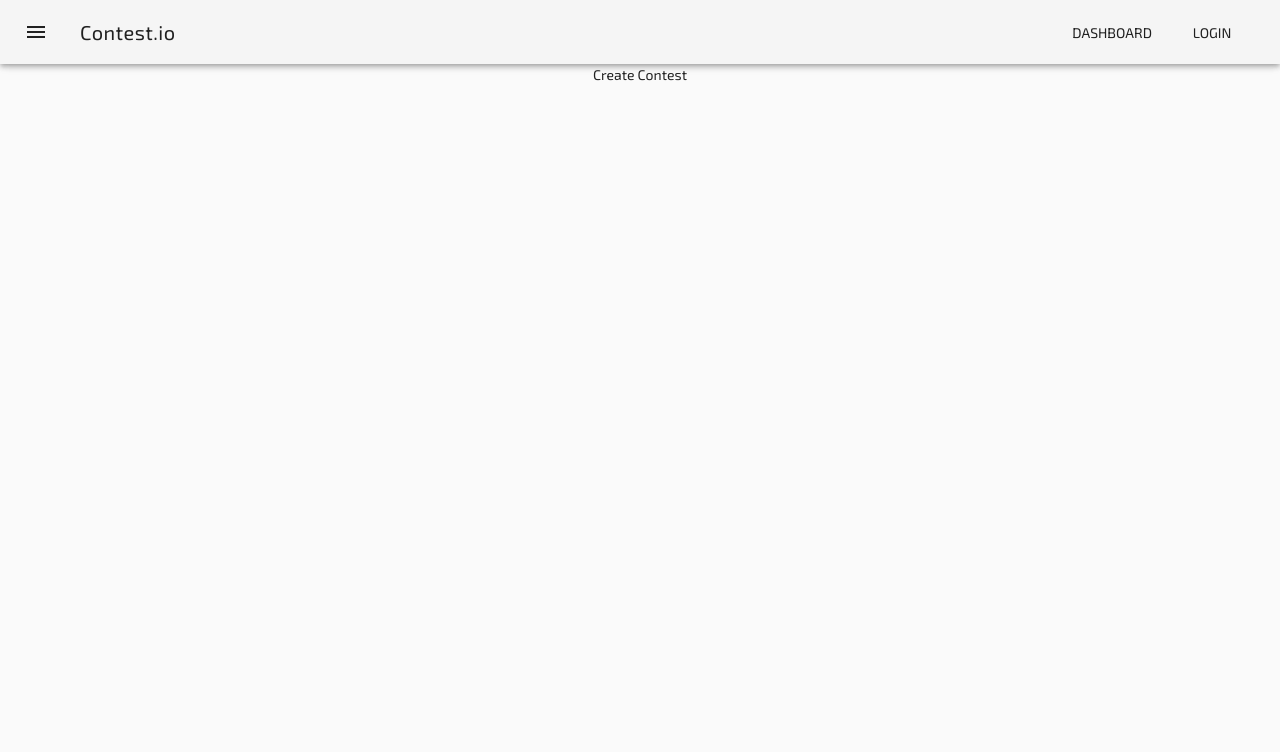
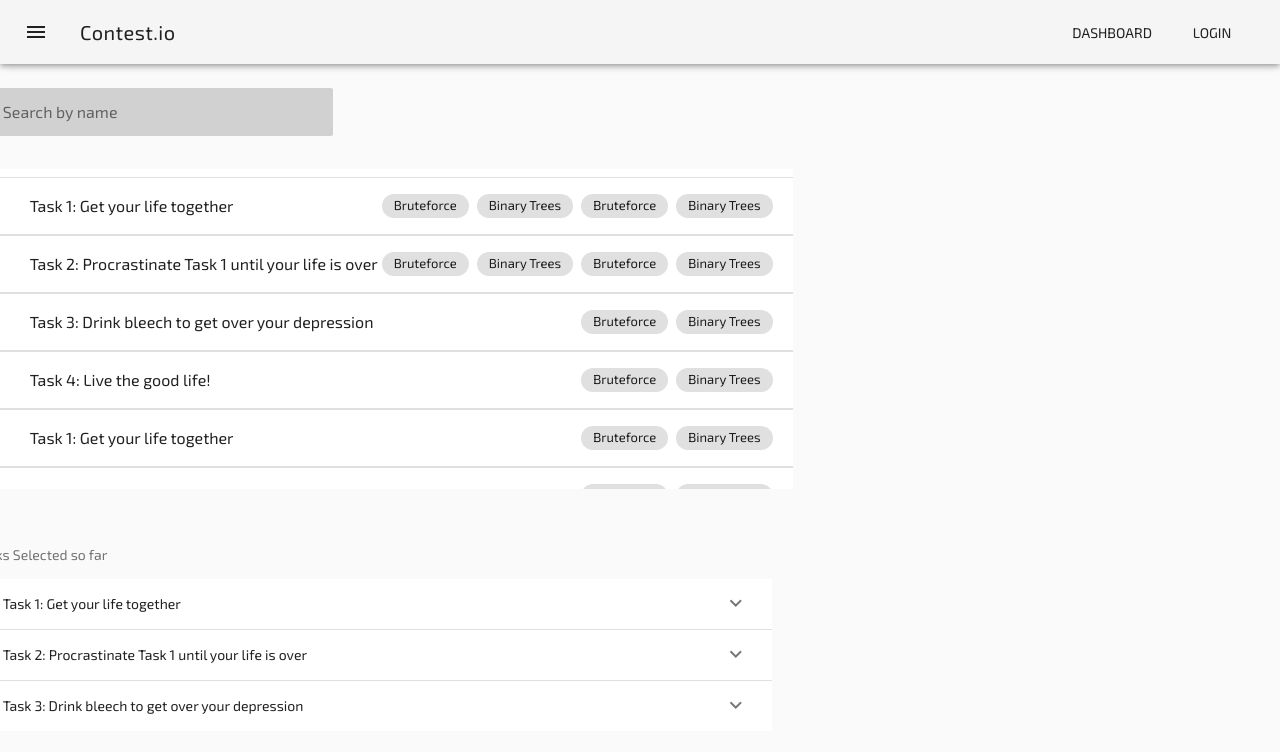
Before and after one commit to waffle-iron/contest.io, a Vue app in the folder client/: page /contestcreate in a window 1280 px wide. Shown: the top 752 px of the page. Built offline with nearby package versions, Linux system fonts and the light colour scheme.

Commit message:
feat$(Vue, view): Add Contest Create View
Add Contest Create View
Add task list
Add task selection
Add task dynamic search/filter

```diff
--- a/client/src/components/ContestDashboard.vue
+++ b/client/src/components/ContestDashboard.vue
@@ -13,7 +13,7 @@
               <img src="https://vuetifyjs.com/static/doc-images/lists/1.jpg" alt="avatar">
               <div><v-subheader style="width: 200px;">Herr Hörner</v-subheader></div>
             </router-link>
-            <v-expansion-panel>
+            <v-expansion-panel popout>
 
              <v-expansion-panel-content v-for="item in items" :key="item.title">
 
@@ -25,7 +25,7 @@
 
                 <!-- Tags -->
                 <div class="text-xs-center chiptag">
-                  <v-chip close small>Bruteforce</v-chip>
+                  <v-chip small>Bruteforce</v-chip>
                 </div>
 
                 <!-- TODO: add link to codeforces -->
--- a/client/src/components/CreateContest.vue
+++ b/client/src/components/CreateContest.vue
@@ -1,5 +1,157 @@
 <template>
-  <div>
-    <p>Create Contest</p>
+  <div id="createcontest">
+    <!-- Layout container -->
+    <v-container>
+
+      <v-form>
+        <v-layout>
+
+          <!-- Add tasks -->
+          <v-flex xs10 id="taskselection">
+            <!-- TODO: Add Filter and Search options -->
+            <v-text-field prepend-icon="search" v-model="searchtitle" label="Search by name" solo-inverted class="mx-0 search" clearable="true" flat></v-text-field>
+            <!-- container for task selection -->
+            <div style="height: 320px; overflow: scroll;">
+              <v-list>
+
+                <template v-for="item in filteredItems">
+
+                   <v-subheader v-if="item.header" :key="item.id">{{ item.header }}</v-subheader>
+
+                   <v-divider></v-divider>
+
+                   <v-list-tile avatar :key="item.id" @click="">
+
+                     <v-list-tile-action>
+                       <!-- <v-btn absolute fab center small color="light-green accent-3"> -->
+                         <v-icon>add</v-icon>
+                       <!-- </v-btn> -->
+                     </v-list-tile-action>
+
+                    <v-list-tile-content>
+                       <v-list-tile-title v-html="item.title"></v-list-tile-title>
+                    </v-list-tile-content>
+
+                    <v-chip small v-for="tag in item.tags.slice(0, 4)" >{{ tag }}</v-chip>
+
+                   </v-list-tile>
+
+                   <v-divider></v-divider>
+
+                 </template>
+
+             </v-list>
+            </div>
+
+            <!-- Task list -->
+            <v-subheader style="margin-top: 5%;"> Tasks Selected so far </v-subheader>
+            <v-expansion-panel popout>
+
+             <v-expansion-panel-content v-for="item in tasks" :key="item.title">
+
+               <div slot="header">{{ item.title }}</div>
+
+              <v-card>
+
+                <v-card-text>Lorem ipsum dolor sit amet, consectetur adipisicing elit, sed do eiusmod tempor incididunt ut labore et dolore magna aliqua. Ut enim ad minim veniam, quis nostrud exercitation ullamco laboris nisi ut aliquip ex ea commodo consequat. Duis aute irure dolor in reprehenderit in voluptate velit esse cillum dolore eu fugiat nulla pariatur. Excepteur sint occaecat cupidatat non proident, sunt in culpa qui officia deserunt mollit anim id est laborum.</v-card-text>
+
+                <!-- Tags -->
+                <div class="text-xs-center chiptag">
+                  <v-chip small>Bruteforce</v-chip>
+                </div>
+
+                <!-- TODO: add link to codeforces -->
+                <v-card-actions>
+                  <v-btn flat color="red" to="https://www.codeforces.org">Remove</v-btn>
+                  <v-btn flat color="orange" to="https://www.codeforces.org">Solve</v-btn>
+                </v-card-actions>
+
+              </v-card>
+
+             </v-expansion-panel-content>
+
+           </v-expansion-panel>
+          </v-flex>
+
+          <!-- Divider -->
+          <v-flex xs1></v-flex>
+
+          <!-- Misc Setup (Start / End time), Groups, etc. -->
+          <v-flex xs4>
+
+          </v-flex>
+
+        </v-layout>
+      </v-form>
+
+    </v-container>
   </div>
 </template>
+
+<script>
+
+export default {
+  name: 'createcontest',
+  components: {
+
+  },
+  data () {
+    return {
+      searchtitle: "",
+      items: [
+        { id: 1, title: 'Task 1: Get your life together', tags: ['Bruteforce', 'Binary Trees', 'Bruteforce', 'Binary Trees', 'Bruteforce', 'Binary Trees'] },
+        { id: 2, title: 'Task 2: Procrastinate Task 1 until your life is over', tags: ['Bruteforce', 'Binary Trees', 'Bruteforce', 'Binary Trees', 'Bruteforce', 'Binary Trees'] },
+        { id: 3, title: 'Task 3: Drink bleech to get over your depression', tags: ['Bruteforce', 'Binary Trees'] },
+        { id: 4, title: 'Task 4: Live the good life!', tags: ['Bruteforce', 'Binary Trees'] },
+        { id: 5, title: 'Task 1: Get your life together', tags: ['Bruteforce', 'Binary Trees'] },
+        { id: 6, title: 'Task 2: Procrastinate Task 1 until your life is over', tags: ['Bruteforce', 'Binary Trees'] },
+        { id: 7, title: 'Task 3: Drink bleech to get over your depression', tags: ['Bruteforce', 'Binary Trees'] },
+        { id: 8, title: 'Task 4: Live the good life!', tags: ['Bruteforce', 'Binary Trees'] },
+        { id: 9, title: 'Task 1: Get your life together', tags: ['Bruteforce', 'Binary Trees'] },
+        { id: 10, title: 'Task 2: Procrastinate Task 1 until your life is over', tags: ['Bruteforce', 'Binary Trees'] },
+        { id: 11, title: 'Task 3: Drink bleech to get over your depression', tags: ['Bruteforce', 'Binary Trees'] },
+        { id: 12, title: 'Task 4: Live the good life!', tags: ['Bruteforce', 'Binary Trees'] },
+        { id: 13, title: 'Task 1: Get your life together', tags: ['Bruteforce', 'Binary Trees'] },
+        { id: 14, title: 'Task 2: Procrastinate Task 1 until your life is over', tags: ['Bruteforce', 'Binary Trees'] },
+        { id: 15, title: 'Task 3: Drink bleech to get over your depression', tags: ['Bruteforce', 'Binary Trees'] },
+        { id: 16, title: 'Task 4: Live the good life!', tags: ['Bruteforce', 'Binary Trees'] },
+        { id: 17, title: 'Task 1: Get your life together', tags: ['Bruteforce', 'Binary Trees'] },
+        { id: 18, title: 'Task 2: Procrastinate Task 1 until your life is over', tags: ['Bruteforce', 'Binary Trees'] },
+        { id: 19, title: 'Task 3: Drink bleech to get over your depression', tags: ['Bruteforce', 'Binary Trees'] },
+        { id: 20, title: 'Task 4: Live the good life!', tags: ['Bruteforce', 'Binary Trees'] }
+      ],
+    tasks: [
+      { title: 'Task 1: Get your life together', tags: ['Bruteforce', 'Binary Trees', 'Bruteforce', 'Binary Trees', 'Bruteforce', 'Binary Trees'] },
+      { title: 'Task 2: Procrastinate Task 1 until your life is over', tags: ['Bruteforce', 'Binary Trees', 'Bruteforce', 'Binary Trees', 'Bruteforce', 'Binary Trees'] },
+      { title: 'Task 3: Drink bleech to get over your depression', tags: ['Bruteforce', 'Binary Trees'] }
+    ]
+    }
+  },
+  computed: {
+    filteredItems() {
+      return this.items.filter((i) => {
+        if(this.searchtitle)
+          return i.title.includes(this.searchtitle)
+        else
+          return true
+      })
+    }
+  }
+}
+</script>
+
+<style scoped>
+
+.vlink {
+  cursor: pointer;
+}
+
+#taskselection {
+  margin-left: -10%;
+}
+
+.search {
+  width: 45%;
+  margin-bottom: 5px;
+}
+</style>
```
